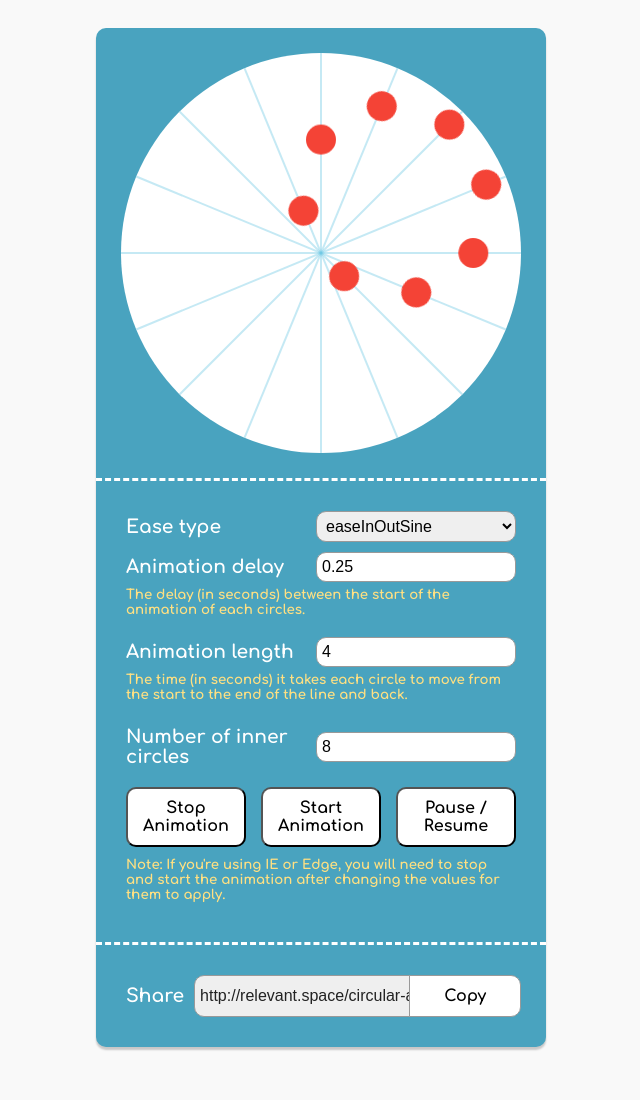
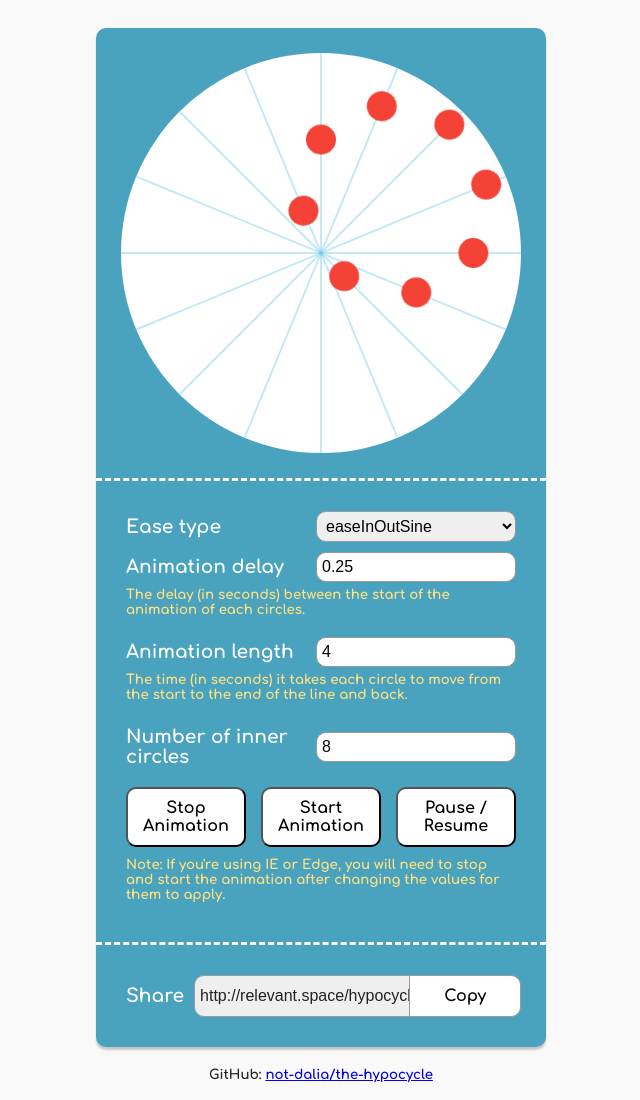
Before and after one commit to not-dalia/relevant-space, a Jekyll site: the page built from hypocycle/index.html, in a window 1280 px wide. Shown: the whole page, without its empty margins (327-967 px from the left). Built offline with Jekyll 4.4.1, drawn with Linux system fonts in a browser that asks for light colours; before the commit the page ends 1075 px from its top, so only the background shows below that.

Commit message:
updated hypocycle

```diff
--- a/circular-animation/index.html
+++ b/hypocycle/index.html
@@ -3,13 +3,14 @@ layout: empty
 title: Circular Animation
 lang: en
 ---
+<!DOCTYPE html>
 <html lang="en">
 
 <head>
   <meta charset="UTF-8">
   <meta name="viewport" content="width=540px">
 
-  <title>Circular Animation</title>
+  <title>The Hypocycle</title>
   <style>
     @import url(https://fonts.googleapis.com/css?family=Comfortaa:700);
 
@@ -196,6 +197,12 @@ lang: en
       color: white;
     }
 
+    .github {
+      font-size: 10pt;
+      margin-bottom: 10px;
+      color: #222;
+    }
+
     @-moz-keyframes slide {
       0% {
         transform: translateY(0);
@@ -346,6 +353,9 @@ lang: en
       </div>
     </div>
   </div>
+  <div class="github">
+    GitHub: <a href="https://github.com/not-dalia/the-hypocycle">not-dalia/the-hypocycle</a>
+  </div>
   <script src="https://cdnjs.cloudflare.com/ajax/libs/jquery/3.4.1/jquery.min.js"></script>
   <script src="https://cdnjs.cloudflare.com/ajax/libs/underscore.js/1.6.0/underscore-min.js"></script>
   <script src="https://unpkg.com/@ungap/url-search-params"></script>
@@ -479,23 +489,13 @@ lang: en
     }
 
     function updateLink() {
-      var link = "http://relevant.space/circular-animation/?";
+      var link = "http://relevant.space/hypocycle/?";
       link += 'c=' + encodeURIComponent($('#circ-count').val());
       link += '&l=' + encodeURIComponent($('#anim-length').val());
       link += '&d=' + encodeURIComponent($('#anim-delay').val());
       link += '&e=' + encodeURIComponent($('#ease-type').find('option:selected').text());
       $('#share-link').val(link);
     }
-
-    var pageWidth, pageHeight;
-
-    var basePage = {
-      width: 400,
-      height: 400,
-      scale: 1,
-      scaleX: 1,
-      scaleY: 1
-    };
   </script>
 
 
```
